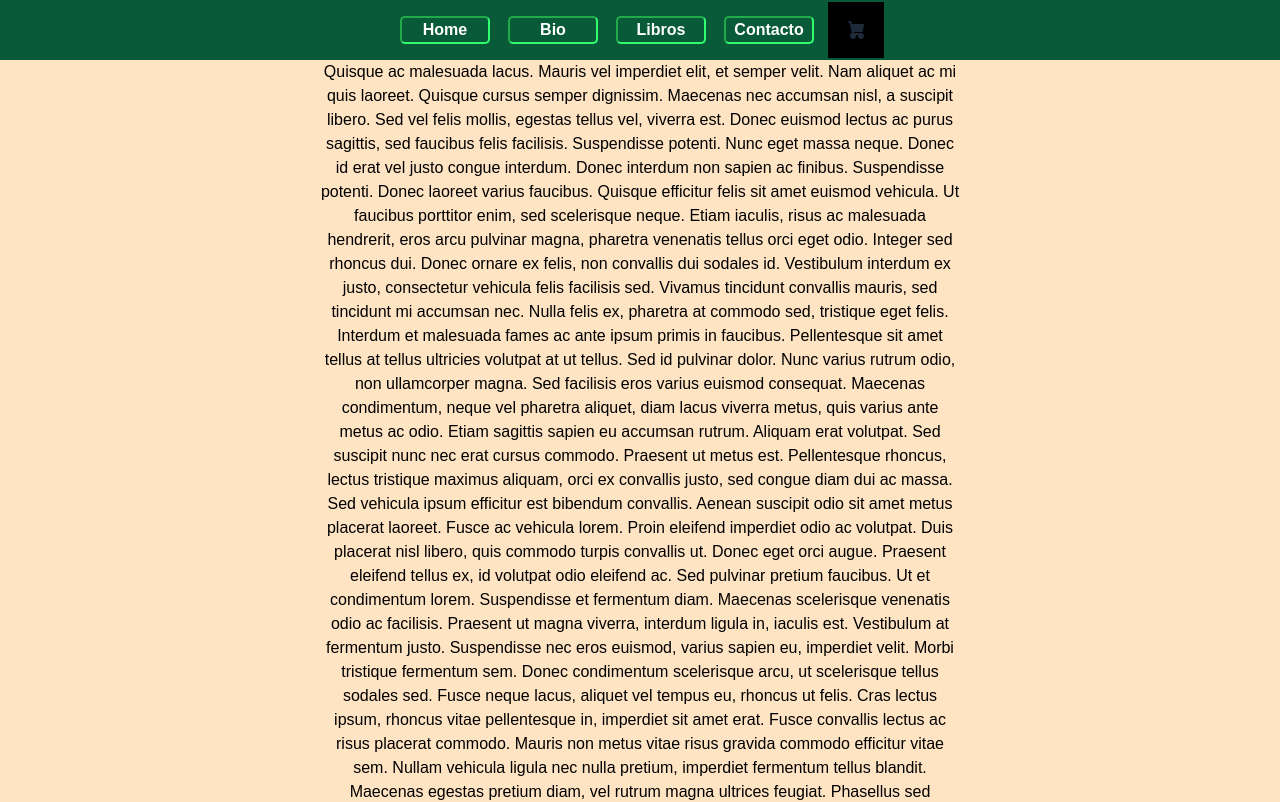
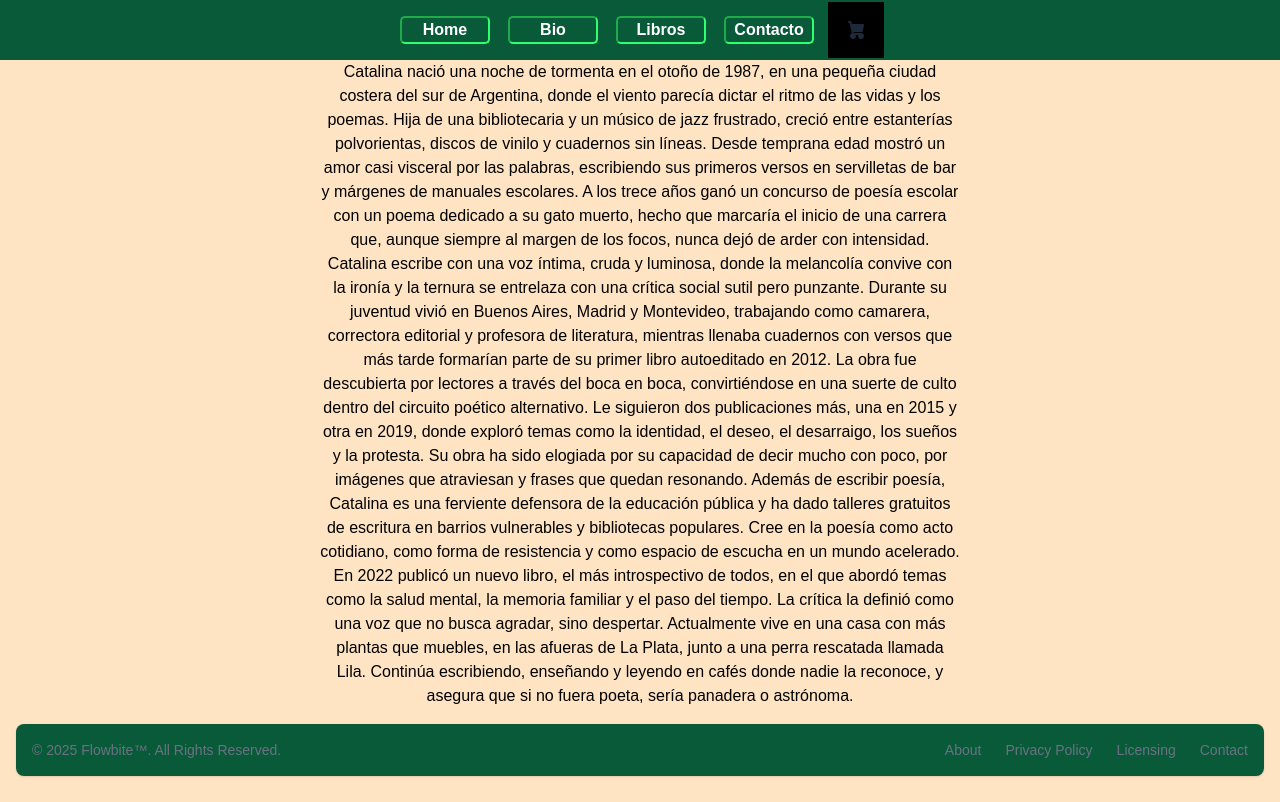
Before and after one commit to Guille-LC/curso-next, a Next.js app: page /about in a window 1280 px wide. Shown: the top 802 px of the page. Built offline with nearby package versions, Linux system fonts and the light colour scheme; no server answers.

Commit message:
correcciones

```diff
--- a/src/app/about/About.jsx
+++ /dev/null
@@ -1,15 +0,0 @@
-export default function About() {
-    return(
-        <>
-            <p className="block w-1/2 mx-auto text-center">
-                Quisque ac malesuada lacus. Mauris vel imperdiet elit, et semper velit. Nam aliquet ac mi quis laoreet. Quisque cursus semper dignissim. Maecenas nec accumsan nisl, a suscipit libero. Sed vel felis mollis, egestas tellus vel, viverra est. Donec euismod lectus ac purus sagittis, sed faucibus felis facilisis. Suspendisse potenti. Nunc eget massa neque.
-                Donec id erat vel justo congue interdum. Donec interdum non sapien ac finibus. Suspendisse potenti. Donec laoreet varius faucibus. Quisque efficitur felis sit amet euismod vehicula. Ut faucibus porttitor enim, sed scelerisque neque. Etiam iaculis, risus ac malesuada hendrerit, eros arcu pulvinar magna, pharetra venenatis tellus orci eget odio. Integer sed rhoncus dui. Donec ornare ex felis, non convallis dui sodales id. Vestibulum interdum ex justo, consectetur vehicula felis facilisis sed.
-                Vivamus tincidunt convallis mauris, sed tincidunt mi accumsan nec. Nulla felis ex, pharetra at commodo sed, tristique eget felis. Interdum et malesuada fames ac ante ipsum primis in faucibus. Pellentesque sit amet tellus at tellus ultricies volutpat at ut tellus. Sed id pulvinar dolor. Nunc varius rutrum odio, non ullamcorper magna. Sed facilisis eros varius euismod consequat. Maecenas condimentum, neque vel pharetra aliquet, diam lacus viverra metus, quis varius ante metus ac odio. Etiam sagittis sapien eu accumsan rutrum. Aliquam erat volutpat. Sed suscipit nunc nec erat cursus commodo. Praesent ut metus est.
-                Pellentesque rhoncus, lectus tristique maximus aliquam, orci ex convallis justo, sed congue diam dui ac massa. Sed vehicula ipsum efficitur est bibendum convallis. Aenean suscipit odio sit amet metus placerat laoreet. Fusce ac vehicula lorem. Proin eleifend imperdiet odio ac volutpat. Duis placerat nisl libero, quis commodo turpis convallis ut. Donec eget orci augue. Praesent eleifend tellus ex, id volutpat odio eleifend ac. Sed pulvinar pretium faucibus. Ut et condimentum lorem. Suspendisse et fermentum diam.
-                Maecenas scelerisque venenatis odio ac facilisis. Praesent ut magna viverra, interdum ligula in, iaculis est. Vestibulum at fermentum justo. Suspendisse nec eros euismod, varius sapien eu, imperdiet velit. Morbi tristique fermentum sem. Donec condimentum scelerisque arcu, ut scelerisque tellus sodales sed. Fusce neque lacus, aliquet vel tempus eu, rhoncus ut felis. Cras lectus ipsum, rhoncus vitae pellentesque in, imperdiet sit amet erat. Fusce convallis lectus ac risus placerat commodo. Mauris non metus vitae risus gravida commodo efficitur vitae sem. Nullam vehicula ligula nec nulla pretium, imperdiet fermentum tellus blandit. Maecenas egestas pretium diam, vel rutrum magna ultrices feugiat. Phasellus sed eleifend magna, ac volutpat sem.
-                Ut sagittis turpis tellus, eget dapibus erat tincidunt at. Class aptent taciti sociosqu ad litora torquent per conubia nostra, per inceptos himenaeos. Sed eleifend urna sit amet lacinia imperdiet. Aliquam vel erat a sapien maximus hendrerit eget eu tellus. Sed magna justo, accumsan non ipsum sed, sagittis consequat purus. Nullam in porta tortor, ac hendrerit libero. In hac habitasse platea dictumst. Praesent sit amet enim ligula. Integer pharetra mauris nulla, et suscipit nisi hendrerit tempus. Vivamus vitae sodales sapien. Fusce vitae turpis varius ligula vulputate interdum in ac massa. Duis est neque, elementum at elit ut, porta gravida sem.
-                Quisque lobortis augue diam, volutpat aliquam enim cursus vitae. Maecenas sed dolor in tellus gravida cursus at in neque. Integer bibendum eros pretium, convallis risus a, accumsan libero. Donec nec laoreet diam. Nam sed posuere nulla, a suscipit enim. Curabitur blandit metus sit amet rutrum molestie. Integer vel sodales lorem, sit amet tristique elit. Morbi volutpat eros at tristique sollicitudin.
-            </p>
-        </>
-    )
-}
--- a/src/app/about/page.js
+++ b/src/app/about/page.js
@@ -1,7 +1,22 @@
-import About from './About.jsx';
 
-export default function() {
+export default function AboutPage() {
     return(
-        <About />
+        <>
+            <p className="block w-1/2 mx-auto text-center">
+                Catalina nació una noche de tormenta en el otoño de 1987, en una pequeña ciudad costera del sur de Argentina, donde el viento parecía dictar el ritmo de las vidas y los poemas. Hija de una bibliotecaria y un músico de jazz frustrado, creció entre estanterías polvorientas, discos de vinilo y cuadernos sin líneas. Desde temprana edad mostró un amor casi visceral por las palabras, escribiendo sus primeros versos en servilletas de bar y márgenes de manuales escolares.
+
+                A los trece años ganó un concurso de poesía escolar con un poema dedicado a su gato muerto, hecho que marcaría el inicio de una carrera que, aunque siempre al margen de los focos, nunca dejó de arder con intensidad. Catalina escribe con una voz íntima, cruda y luminosa, donde la melancolía convive con la ironía y la ternura se entrelaza con una crítica social sutil pero punzante.
+
+                Durante su juventud vivió en Buenos Aires, Madrid y Montevideo, trabajando como camarera, correctora editorial y profesora de literatura, mientras llenaba cuadernos con versos que más tarde formarían parte de su primer libro autoeditado en 2012. La obra fue descubierta por lectores a través del boca en boca, convirtiéndose en una suerte de culto dentro del circuito poético alternativo.
+
+                Le siguieron dos publicaciones más, una en 2015 y otra en 2019, donde exploró temas como la identidad, el deseo, el desarraigo, los sueños y la protesta. Su obra ha sido elogiada por su capacidad de decir mucho con poco, por imágenes que atraviesan y frases que quedan resonando.
+
+                Además de escribir poesía, Catalina es una ferviente defensora de la educación pública y ha dado talleres gratuitos de escritura en barrios vulnerables y bibliotecas populares. Cree en la poesía como acto cotidiano, como forma de resistencia y como espacio de escucha en un mundo acelerado.
+
+                En 2022 publicó un nuevo libro, el más introspectivo de todos, en el que abordó temas como la salud mental, la memoria familiar y el paso del tiempo. La crítica la definió como una voz que no busca agradar, sino despertar.
+
+                Actualmente vive en una casa con más plantas que muebles, en las afueras de La Plata, junto a una perra rescatada llamada Lila. Continúa escribiendo, enseñando y leyendo en cafés donde nadie la reconoce, y asegura que si no fuera poeta, sería panadera o astrónoma.
+            </p>
+        </>
     )
 }
--- a/src/app/cart/page.js
+++ b/src/app/cart/page.js
@@ -3,6 +3,7 @@
 import { useState, useEffect } from "react"
 import { useCartContext } from "@/src/components/context/CartContext"
 import Link from "next/link"
+import Image from "next/image"
 
 export default function CartPage() {
     const { cart, removeFromCart, clearCart, updateQuantity } = useCartContext()
@@ -28,7 +29,7 @@ export default function CartPage() {
             <ul className="space-y-4">
                 {cart.map((product, index) => (
                     <li key={index} className="flex items-center gap-4 border-b pb-4">
-                        <img src={product.img} alt={product.title} className="w-20 h-20 object-cover rounded" />
+                        <Image src={product.img} alt={product.title} className="w-20 h-20 object-cover rounded" />
                         <div className="flex-1">
                             <h2 className="text-xl font-semibold">{product.title}</h2>
                             <p className="text-gray-600">Precio: ${product.price}</p>
--- a/src/app/checkout/page.js
+++ b/src/app/checkout/page.js
@@ -5,9 +5,12 @@ import { collection, addDoc, doc, updateDoc, getDoc } from 'firebase/firestore';
 import { useCartContext } from '@/src/components/context/CartContext';
 import { useState } from 'react';
 import { useRouter } from 'next/navigation';
-const router = useRouter();
+
 
 export default function CheckoutPage() {
+
+  const router = useRouter();
+
     const { cart, removeFromCart, updateQuantity, clearCart } = useCartContext();
     const [customer, setCustomer] = useState({
         name: '',
--- a/src/app/page.js
+++ b/src/app/page.js
@@ -1,5 +1,6 @@
 import Link from "next/link";
 import './styles/title.css'
+import Image from "next/image";
 
 export function generateStaticParams() {
     return [
@@ -19,7 +20,7 @@ export default function Home() {
         {/* Libro 1 */}
             <div className="w-full max-w-sm bg-white border border-gray-200 rounded-lg shadow-sm dark:bg-gray-800 dark:border-gray-700">
                 <a href="#">
-                    <img className="p-8 rounded-t-lg" alt="product image" />
+                    <Image className="p-8 rounded-t-lg" alt="product image" />
                 </a>
                 <div className="px-5 pb-5">
                     <a href="#">
@@ -37,7 +38,7 @@ export default function Home() {
             {/* Libro 2 */}
             <div className="w-full max-w-sm bg-white border border-gray-200 rounded-lg shadow-sm dark:bg-gray-800 dark:border-gray-700">
                 <a href="#">
-                    <img className="p-8 rounded-t-lg" alt="product image" />
+                    <Image className="p-8 rounded-t-lg" alt="product image" />
                 </a>
                 <div className="px-5 pb-5">
                     <a href="#">
--- a/src/app/products/detail/[id]/page.js
+++ b/src/app/products/detail/[id]/page.js
@@ -4,6 +4,7 @@ import { doc, getDoc } from "firebase/firestore";
 import { db } from "@/src/firebase/config";
 import { useEffect, useState } from "react";
 import { useCartContext } from "@/src/components/context/CartContext";
+import Image from "next/image";
 
 export default function ProductDetail({ params }) {
   const { id } = params;
@@ -31,7 +32,7 @@ export default function ProductDetail({ params }) {
   return (
     <div className="p-6 max-w-2xl mx-auto">
       <h1 className="text-3xl font-bold mb-4">{product.title}</h1>
-      <img
+      <Image
         className="object-cover w-full rounded-t-lg h-96 md:h-auto md:w-48 md:rounded-none md:rounded-s-lg mb-4"
         src={product.img}
         alt={product.title}
```
